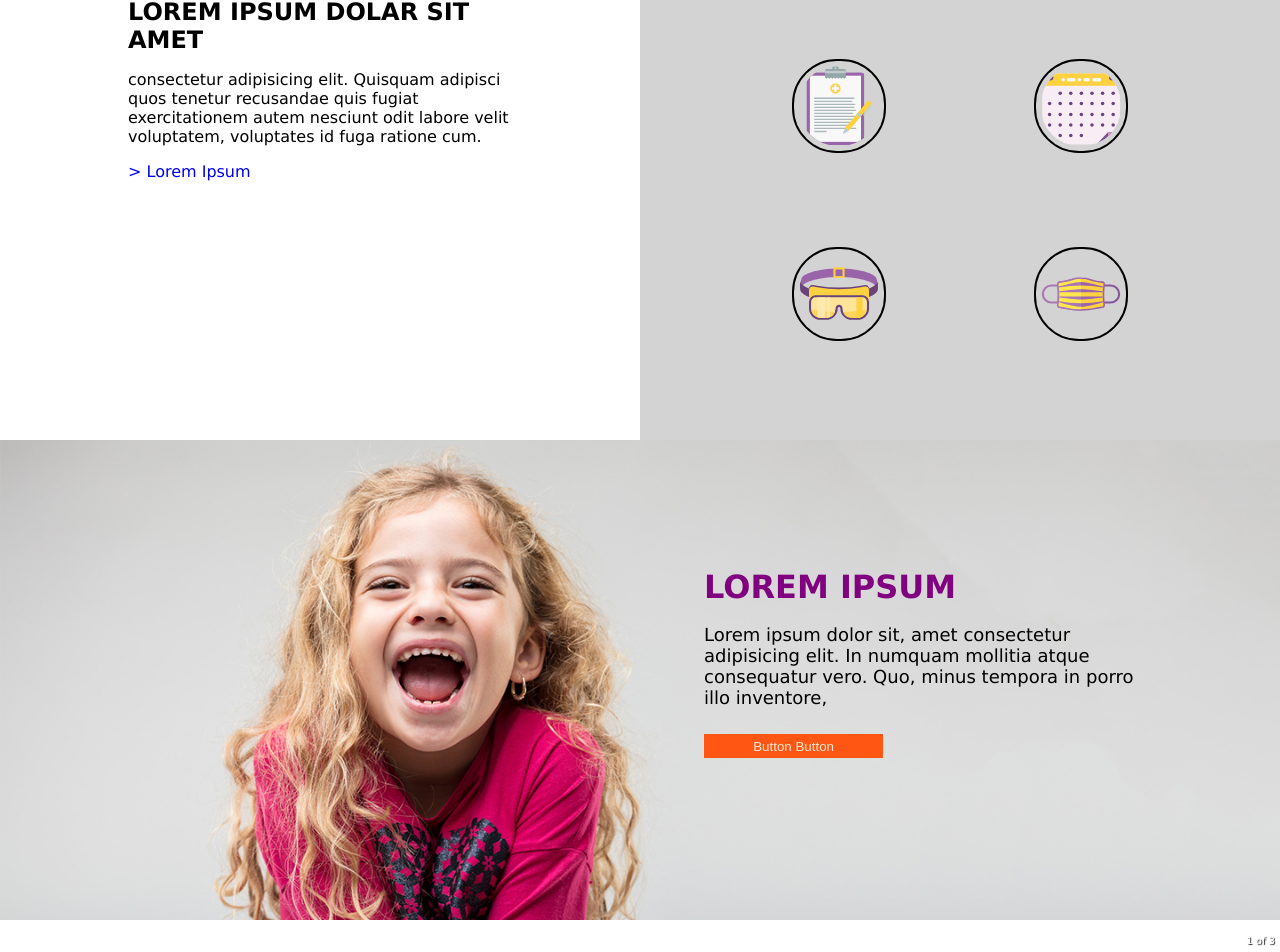
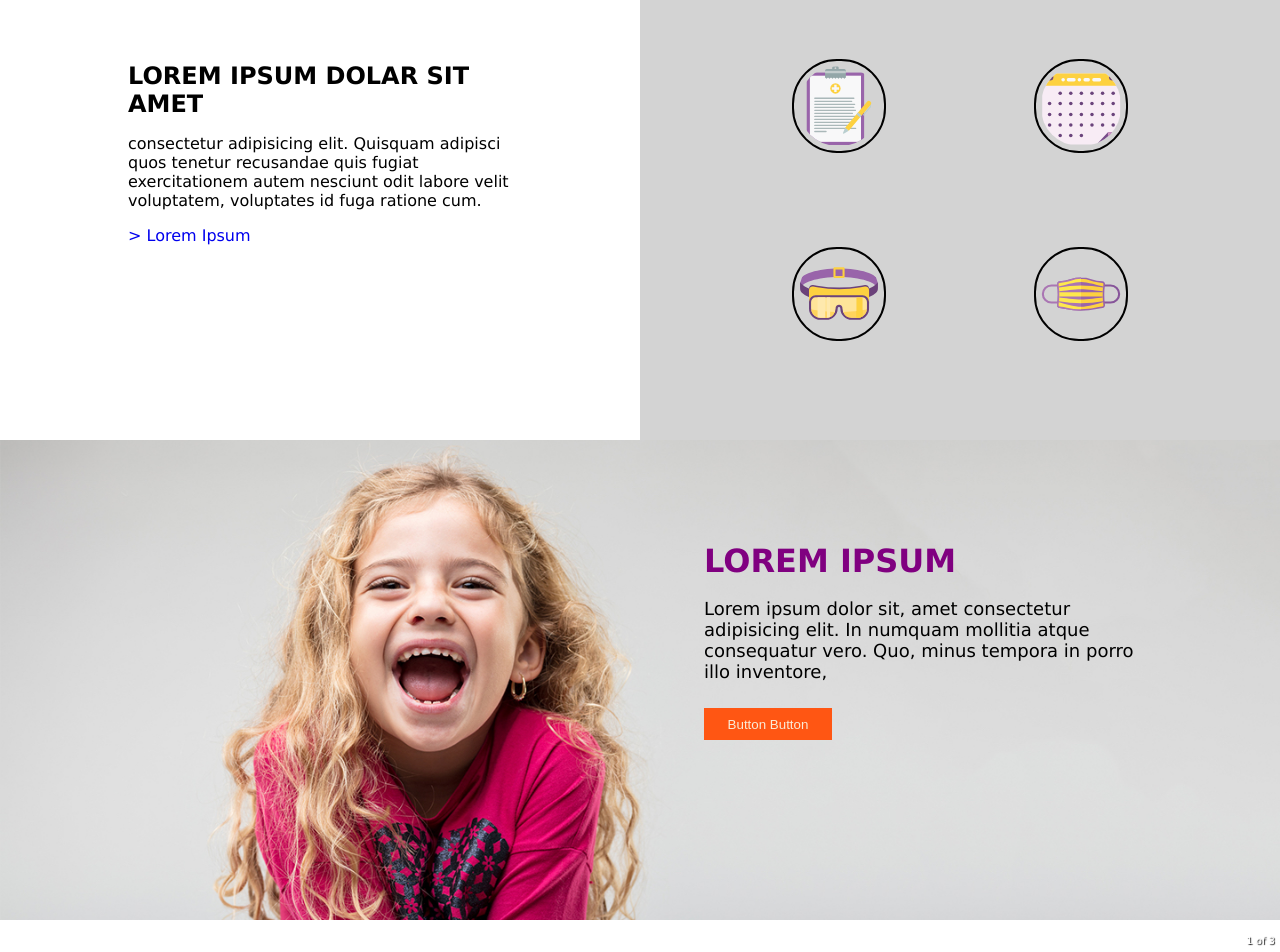
Before and after one commit to Geddydukes/Front-end-rooster, a React (Create React App) app: page / in a window 1280 px wide. Shown: the part 1600-2552 px from the top of the page. Built offline with nearby package versions, Linux system fonts and the light colour scheme.

Commit message:
fixes margins for some text

```diff
--- a/src/App.css
+++ b/src/App.css
@@ -564,11 +564,14 @@
     grid-row-start: 2;
   }
   .bodySectionTwoText {
-    margin-top: 18%;
+    margin-top: 12%;
     padding: 4px;
   }
+  .bodySectionThreeText {
+    margin-top: 8%;
+  }
   .bodySectionFourText {
-    margin-top: 10%;
+    margin-top: 8%;
     font-size: large;
   }
   .bodySectionFiveText {
@@ -590,6 +593,14 @@
   }
   .iconsContainer {
     grid-column-start: 6;
+  }
+  .bodyButton {
+    background-color: rgb(255, 86, 19);
+    min-height: 4vh;
+    width: 10vw;
+    color: antiquewhite;
+    border: none;
+    margin-top: 8px;
   }
 }
 
@@ -639,4 +650,12 @@
   .iconsContainer {
     grid-column-start: 6;
   }
+  .bodyButton {
+    background-color: rgb(255, 86, 19);
+    min-height: 4vh;
+    width: 10vw;
+    color: antiquewhite;
+    border: none;
+    margin-top: 3vh;
+  }
 }
```
